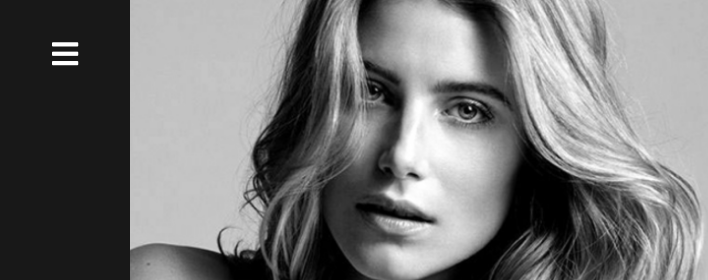
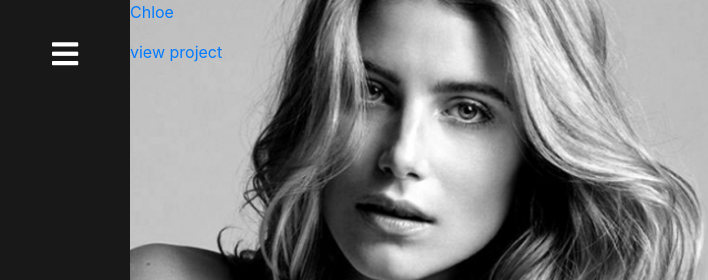
Before and after one commit to lisaolson/frontend, a plain HTML site: page jonathandacosta/index.html in a window 1280 px wide. Shown: the top 280 px of the page, 0-708 px from the left. Drawn offline with nearby package versions, Linux system fonts and the light colour scheme.

Commit message:
adds span tag for text overlay

```diff
--- a/jonathandacosta/index.html
+++ b/jonathandacosta/index.html
@@ -30,7 +30,11 @@ I am available for freelance. <span class="menulink">Get in touch</span> or <spa
 	<div class="holder">
 		<span id="sidenavdiv" style="font-size:30px;cursor:pointer;position:fixed;height:100%;" onclick="openNav()"><i class="fas fa-bars"></i></span>
 		<div class="row row-container">
-			<div class="col-md-6 pictures"  id="first"></div>
+			<div class="col-md-6 pictures"  id="first">
+				<a class="hiddenlink" href="www.google.com">
+					<span class="hiddentext"><p>Chloe</p><p>view project</p></span>
+				</a>
+			</div>
             <div class="col-md-6 pictures" id="second"></div>
 		</div>
 		<div class="row row-container">
```
